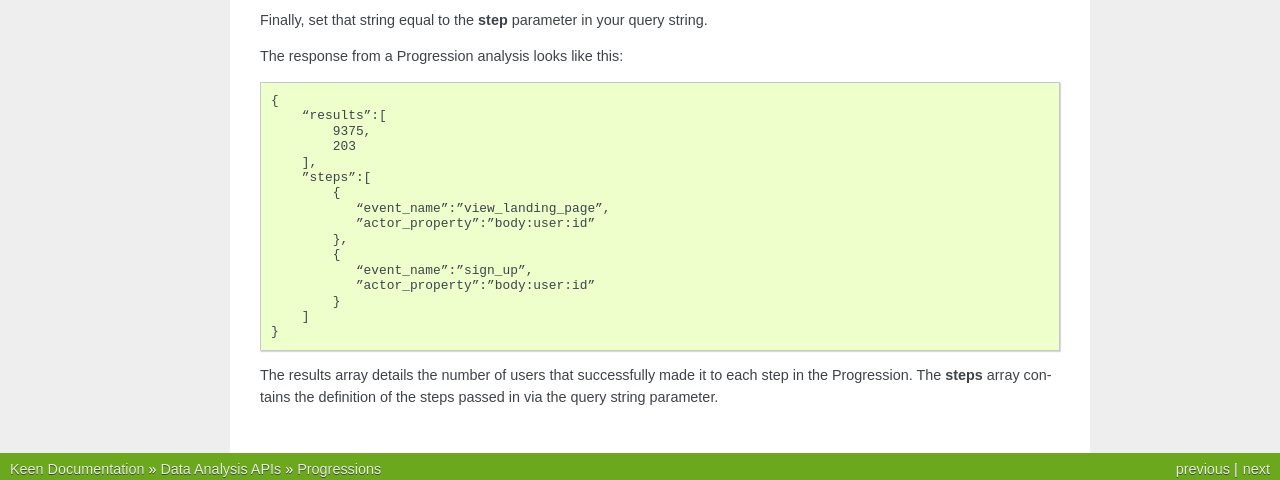
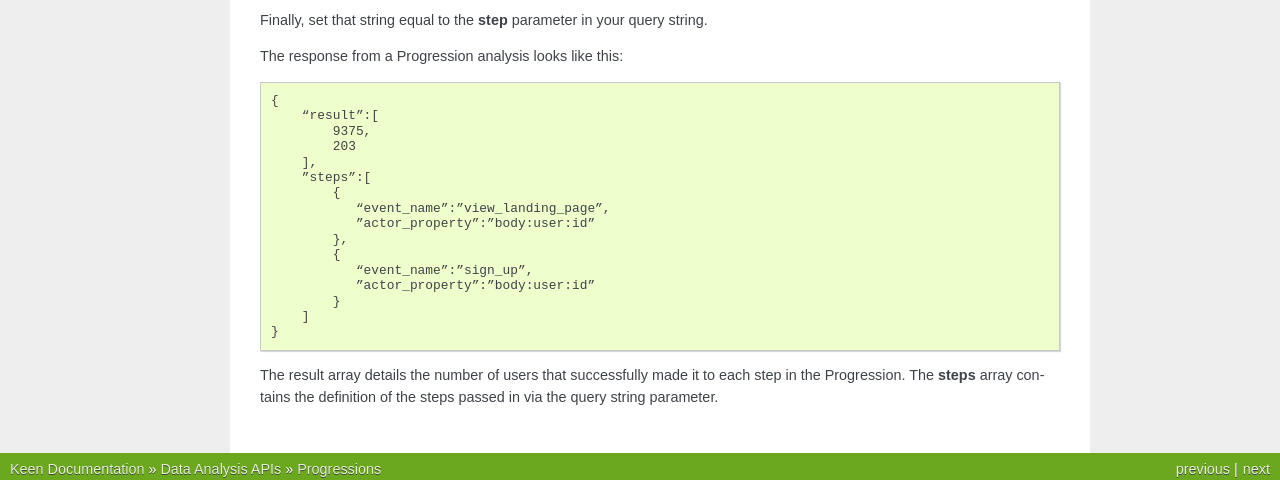
Before and after one commit to keenlabs/Keen-Docs, a Sphinx documentation site: the page built from source/data_analysis/progressions.rst, in a window 1280 px wide. Shown: the part 1374-1854 px from the top of the page. Built offline with Sphinx 7.4.7, drawn with Linux system fonts in a browser that asks for light colours.

Commit message:
update results to result everywhere

```diff
--- a/source/data_analysis/progressions.rst
+++ b/source/data_analysis/progressions.rst
@@ -73,7 +73,7 @@ The response from a Progression analysis looks like this:
 
 
    {
-       “results”:[
+       “result”:[
            9375,
            203
        ],
@@ -90,4 +90,4 @@ The response from a Progression analysis looks like this:
    }
 
 
-The results array details the number of users that successfully made it to each step in the Progression.  The **steps** array contains the definition of the steps passed in via the query string parameter.
+The result array details the number of users that successfully made it to each step in the Progression.  The **steps** array contains the definition of the steps passed in via the query string parameter.
--- a/source/data_analysis/saved_insights.rst
+++ b/source/data_analysis/saved_insights.rst
@@ -55,7 +55,7 @@ If your attempt to save the insight succeeds, you'll get a response like:
       "last_modified_date": "2012-09-14T22:23:50.259178",
       "timeframe": "today",
       "urls": {
-        "insight_results_url": "/3.0/projects/abc/insights/insight_one/results",
+        "insight_results_url": "/3.0/projects/abc/insights/insight_one/result",
         "insight_url": "/3.0/projects/abc/insights/insight_one"
       }
     },
@@ -69,7 +69,7 @@ To get the results of an insight you've previously saved, send an HTTP GET to th
 
 ::
 
-  https://api.keen.io/<api_version>/projects/<project_id>/insights/<insight_name>/results
+  https://api.keen.io/<api_version>/projects/<project_id>/insights/<insight_name>/result
 
 The Results take the following parameter:
 
@@ -80,7 +80,7 @@ If your request succeeds, you'll get a response that looks like:
 ::
 
   {
-    "results": [
+    "result": [
       {
         "timeframe": {
           "end": "2012-09-15T01:00:00",
```
Also changed, not shown: source/api/reference.rst (+7 -7 lines).
